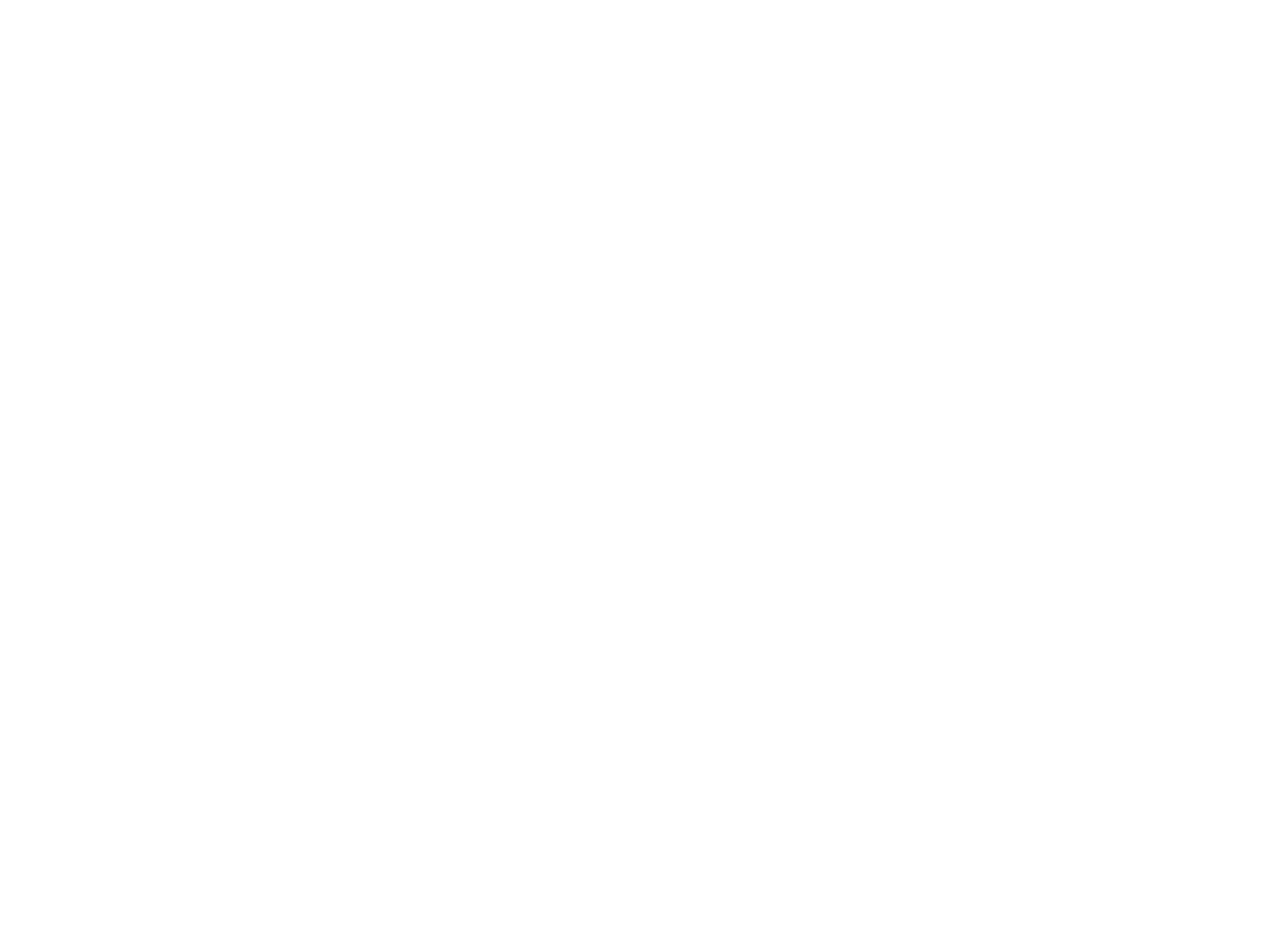
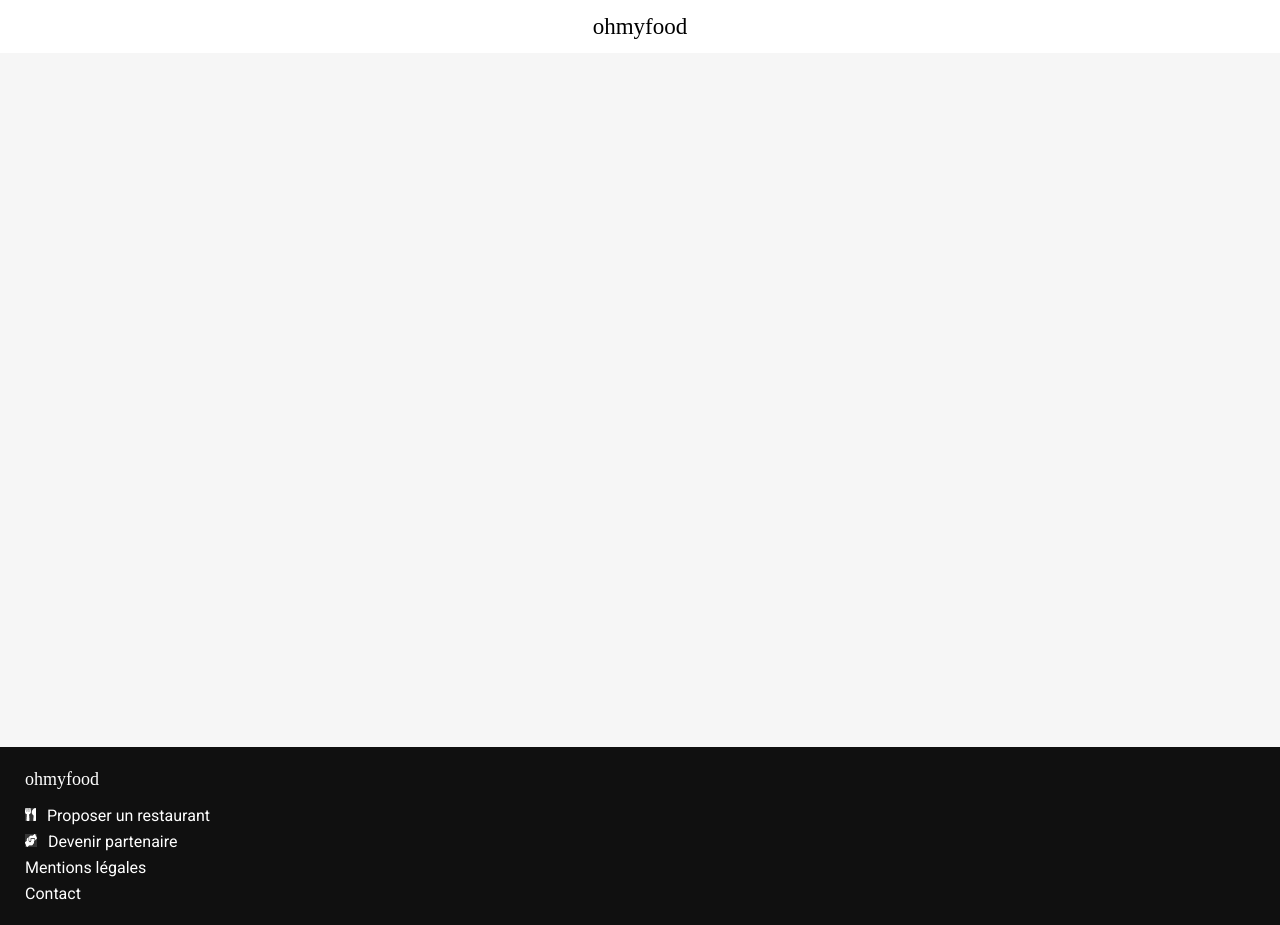
Before and after one commit to 7Flafleur/ohmyfood, a website: page index.html in a window 1280 px wide. Before the commit the page ends 800 px from the top, so only its background shows below. Drawn offline with Linux system fonts and the light colour scheme; a web font is replaced by a local one.

Commit message:
header footer

```diff
--- a/assets/css/mobile.css
+++ b/assets/css/mobile.css
@@ -0,0 +1,79 @@
+html {
+    box-sizing: border-box;                             /*style par défaut: les hauteurs et largeurs s'appliquent sur la totalité de l'élément */
+  }
+
+  *,                                /*tous les éléments doivent hériter les valeurs box-sizing de leur parent*/
+*::before,
+*::after {
+  box-sizing: inherit;
+}
+
+body{
+    width:100vw;
+    height:100vh;
+    margin:0;
+}
+
+
+.header{
+    background-color: #fff;
+    display: flex;
+    justify-content: center;
+    align-items: center;
+    padding: 14px 89px 13px 89px;
+
+}
+
+
+main{
+    background-color: #F6F6F6;
+    height:86.75%;
+
+
+}
+
+
+.footer{
+    background-color: #101010;
+
+    display: flex;
+    flex-direction: column;
+    align-items: flex-start;
+    padding: 22px 25px;
+}
+
+.header .logo{
+    text-align: center;
+    font-family: Shrikhand;
+    font-size: 23px;
+    font-style: normal;
+    font-weight: 400;
+    line-height: normal;
+}
+
+.footer .logo{
+    color:  #FFF;
+    font-family: Shrikhand;
+    font-size: 18px;
+    font-style: normal;
+    font-weight: 400;
+    line-height: normal;
+
+}
+
+.footer ul{
+    list-style: none;
+    color:#FFF;
+    display: flex;
+    flex-direction: column;
+    font-family: Roboto;
+    font-size: 16px;
+    gap: 7px;
+    padding: 0;
+    margin-bottom: 0;
+
+}
+
+.footericon{
+    padding-right:7px;
+}
--- a/index.html
+++ b/index.html
@@ -3,12 +3,16 @@
 <head>
     <title>Ohmyfood</title>
     <meta charset="UTF-8">
+    <meta name="viewport" content="width=device-width,initial-scal=1">
+
+
     <!--CSS pour les mobiles-->
-    <link rel="stylesheet" href="/assets/css/mobile.css" media="(max-width:768px)" />
-    <!--CSS pour les tablettes-->
+    <link rel="stylesheet" href="/assets/css/mobile.css"  /> <!--media="(max-width:768px)"-->
+    <!--CSS pour les tablettes
     <link rel="stylesheet" href="/assets/css/tablet.css" media="(max-width:1024px)" />
-    <!--CSS pour les écrans de PC-->
+    CSS pour les écrans de PC
     <link rel="stylesheet" href="/assets/css/desktop.css" media="(max-width:1440px)" />
+    -->
     <!--Polices-->
     <link rel="preconnect" href="https://fonts.googleapis.com">
     <link rel="preconnect" href="https://fonts.gstatic.com" crossorigin>
@@ -21,11 +25,26 @@
 <!--partie visible du site-->
 <body>
     <!--en-tête-->
-    <header></header>
+    <header class="header">
+        <div class="logo">ohmyfood</div>
+
+    </header>
     <!--partie principale-->
-    <main></main>
+    <main class="main"></main>
     <!--pied du document-->
-    <footer></footer>
+    <footer class="footer">
+        <div class="logo">ohmyfood</div>
+
+            <ul>
+                <li>
+                  <img class="footericon" src="assets/images/fourchette.png" alt="icône fourchette couteau"> Proposer un restaurant</li>
+                <li>
+                    <img class="footericon" src="assets/images/mains.png" alt="serre-mains"/>   Devenir partenaire</li>
+                <li>Mentions légales</li>
+                <li>Contact</li>
+            </ul>
+
+    </footer>
 </body>
 <!--fin de la partie visible-->
 </html>
--- a/sass/_variables.scss
+++ b/sass/_variables.scss
@@ -9,8 +9,6 @@ $colors:
 	"grey1":#353535,
 	"grey2":#EAEAEA,
 	"tint4":#7E7E7E,
-
-
 	)
 ;
 
```
Also changed, not shown: assets/images/fourchete.svg (added), assets/images/fourchette.png (added), assets/images/mains.png (added), assets/images/mains.svg (added).
